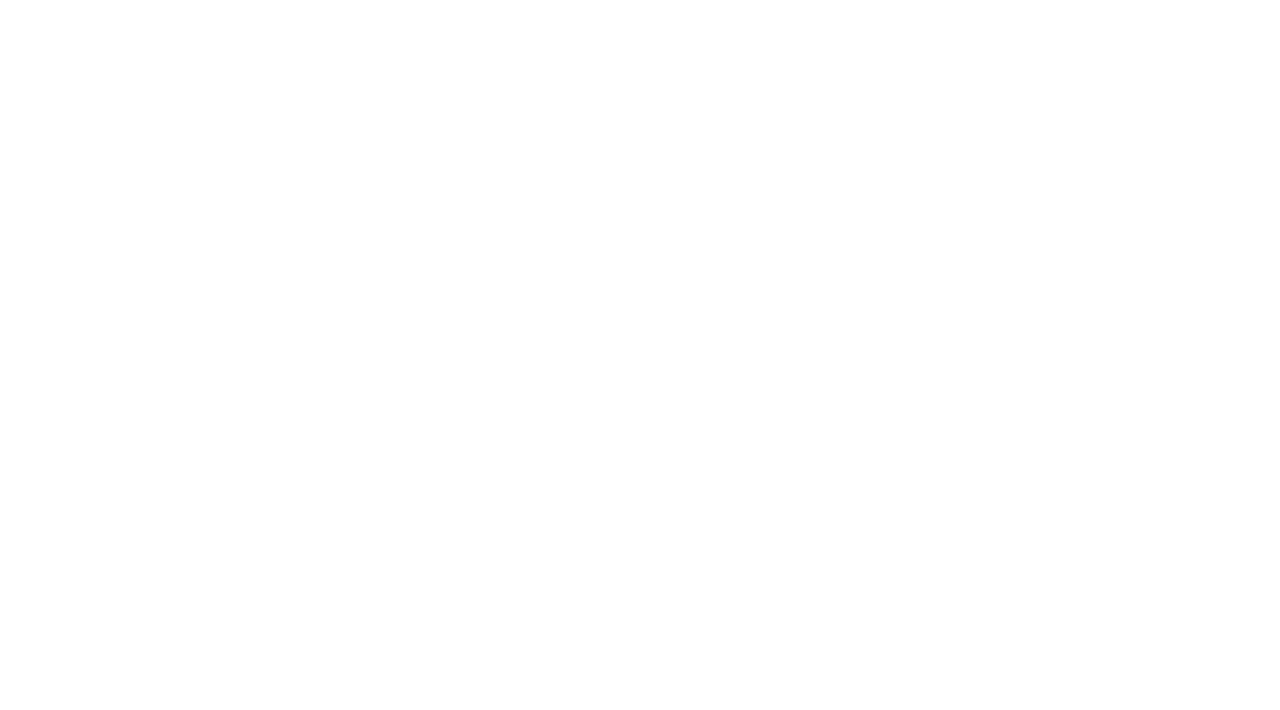
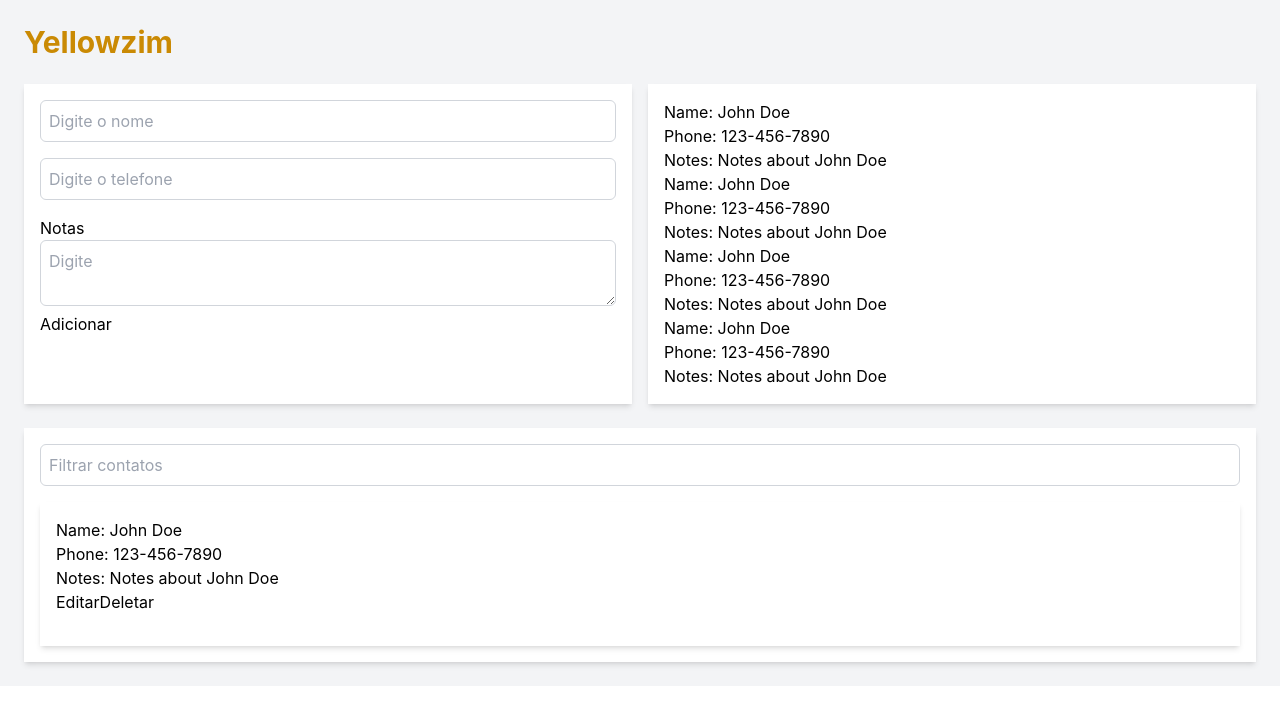
Before and after one commit to jeflorentino/phonebook-v1, a React (Create React App) app: page / in a window 1280 px wide. Shown: the top 710 px of the page. Built offline with nearby package versions, Linux system fonts and the light colour scheme.

Commit message:
Basic structure

```diff
--- a/src/App.jsx
+++ b/src/App.jsx
@@ -1,12 +1,15 @@
 import React from 'react';
-import { BrowserRouter as Router } from 'react-router-dom';
+import { BrowserRouter as Router, Route, Routes } from 'react-router-dom';
 import { PhonebookProvider } from './context/PhonebookContext';
+import Home from './pages/Home';
 
 const App = () => {
   return (
     <PhonebookProvider>
       <Router>
-        {/* ROTAS */}
+        <Routes>
+          <Route path="/" element={<Home />} />
+        </Routes>
       </Router>
     </PhonebookProvider>
   );
--- /dev/null
+++ b/src/components/AddContactForm.jsx
@@ -0,0 +1,23 @@
+import React from 'react';
+
+const AddContactForm = () => {
+  return (
+    <div class="w-1/2 p-4 bg-white shadow-md mr-4">
+      <form>
+        <div class="mb-4">
+          <input type="text" placeholder="Digite o nome" class="w-full p-2 border border-gray-300 rounded-md" />
+        </div>
+        <div class="mb-4">
+          <input type="text" placeholder="Digite o telefone" class="w-full p-2 border border-gray-300 rounded-md" />
+        </div>
+        <div>
+          <label>Notas</label>
+          <textarea type="text" placeholder="Digite" class="w-full p-2 border border-gray-300 rounded-md"/>
+        </div>
+        <button type="submit">Adicionar</button>
+      </form>
+    </div>
+  );
+};
+
+export default AddContactForm;
--- /dev/null
+++ b/src/components/ContactList.jsx
@@ -0,0 +1,18 @@
+import React from 'react';
+
+const ContactList = () => {
+  return (
+    <div class="w-full p-4 bg-white shadow-md">
+      <div class="mb-4">
+        <p>Name: John Doe</p>
+        <p>Phone: 123-456-7890</p>
+        <p>Notes: Notes about John Doe</p>
+        <button>Editar</button>
+        <button>Deletar</button>
+      </div>
+      {/* Repita para mais contatos */}
+    </div>
+  );
+};
+
+export default ContactList;
--- /dev/null
+++ b/src/components/Filter.jsx
@@ -0,0 +1,11 @@
+import React from 'react';
+
+const Filter = () => {
+  return (
+    <div class="mb-4">
+      <input type="text" placeholder="Filtrar contatos" class="w-full p-2 border border-gray-300 rounded-md"/>
+    </div>
+  );
+};
+
+export default Filter;
--- /dev/null
+++ b/src/components/RecentAdditions.jsx
@@ -0,0 +1,30 @@
+import React from 'react';
+
+const RecentAdditions = () => {
+  return (
+    <div class="w-1/2 p-4 bg-white shadow-md">
+      <div>
+        <p>Name: John Doe</p>
+        <p>Phone: 123-456-7890</p>
+        <p>Notes: Notes about John Doe</p>
+      </div>
+      <div>
+        <p>Name: John Doe</p>
+        <p>Phone: 123-456-7890</p>
+        <p>Notes: Notes about John Doe</p>
+      </div>
+      <div>
+        <p>Name: John Doe</p>
+        <p>Phone: 123-456-7890</p>
+        <p>Notes: Notes about John Doe</p>
+      </div>
+      <div>
+        <p>Name: John Doe</p>
+        <p>Phone: 123-456-7890</p>
+        <p>Notes: Notes about John Doe</p>
+      </div>
+    </div>
+  );
+};
+
+export default RecentAdditions;
--- /dev/null
+++ b/src/pages/Home.jsx
@@ -0,0 +1,27 @@
+import React from 'react';
+import AddContactForm from '../components/AddContactForm';
+import RecentAdditions from '../components/RecentAdditions';
+import Filter from '../components/Filter';
+import ContactList from '../components/ContactList';
+
+const Home = () => {
+  return (
+    <body class="bg-gray-100 p-6">
+    <header class="mb-6">
+    <h1 class="text-3xl font-bold text-left text-yellow-600">Yellowzim</h1>
+    </header>
+    <div class="bg-gray-100">
+        <div class="flex justify-between mb-6">
+            <AddContactForm />
+            <RecentAdditions />
+        </div>
+        <div class="w-full p-4 bg-white shadow-md">
+            <Filter />
+            <ContactList />
+        </div>
+    </div>
+    </body>
+  );
+};
+
+export default Home;
```
